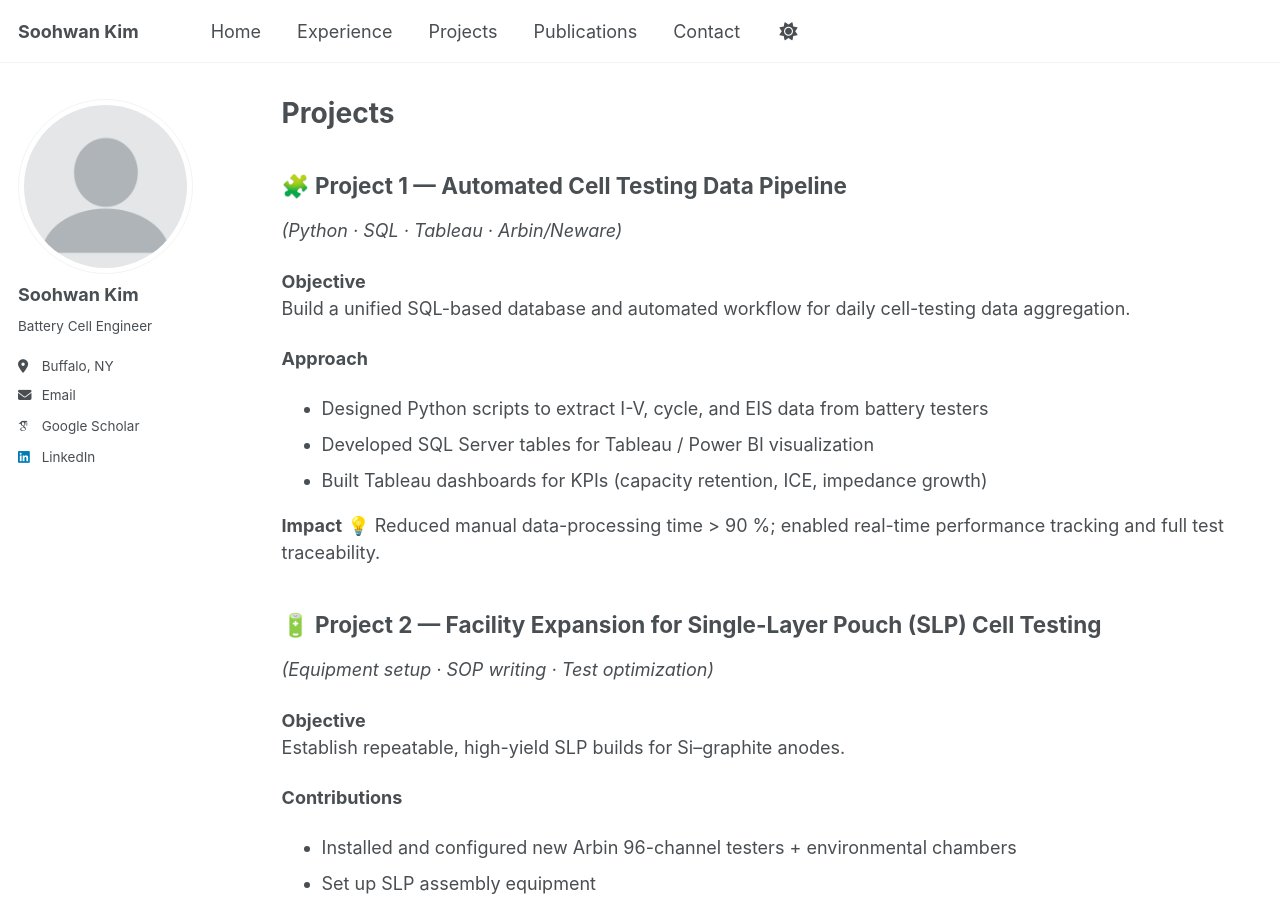
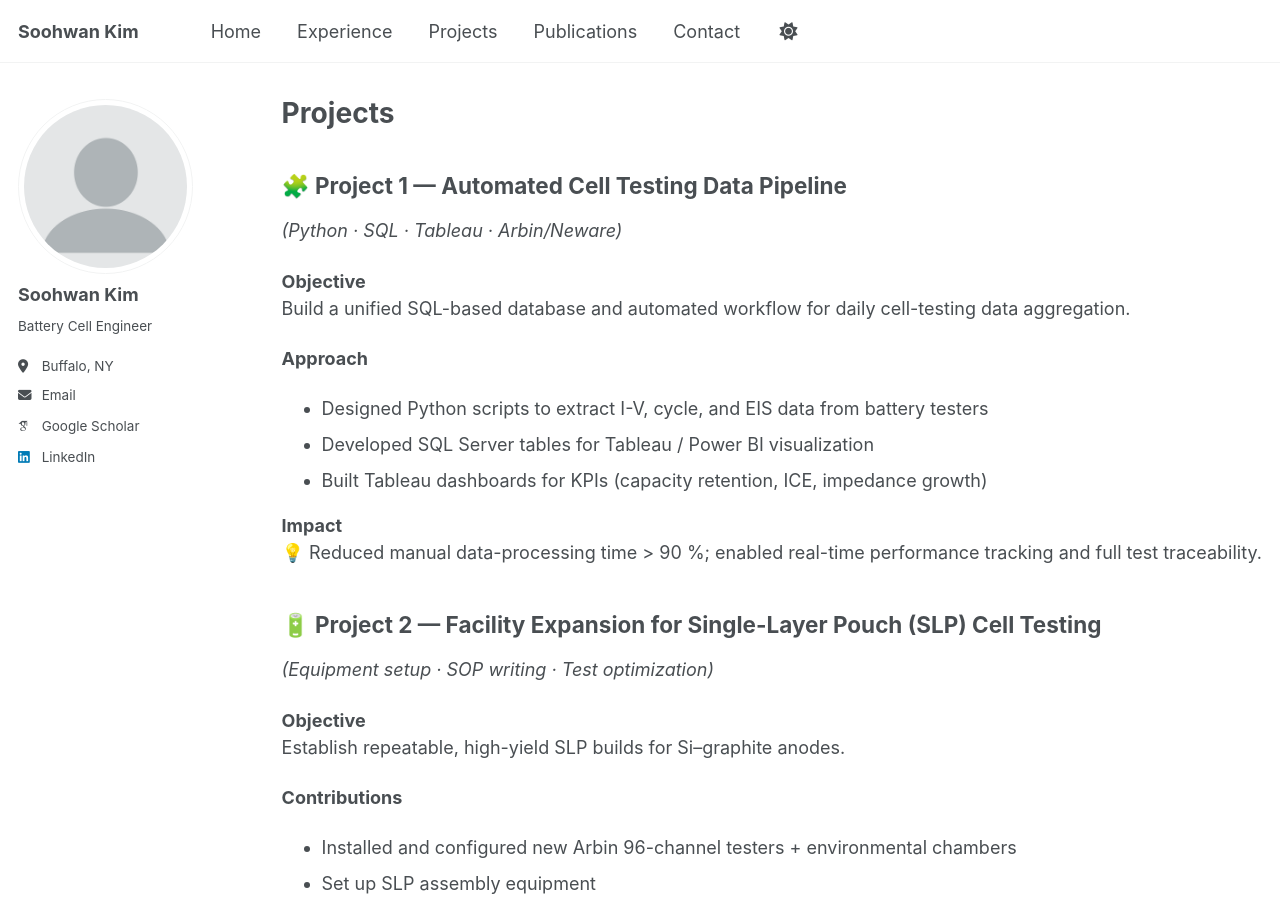
Before and after one commit to skim5674/skim5674.github.io, a Jekyll site: the page built from _pages/projects.md, in a window 1280 px wide and 900 px high. Built offline with Jekyll 4.4.1, drawn with Linux system fonts in a browser that asks for light colours; some web fonts are replaced; a script that is not in the unit is left out.

```diff
--- a/_pages/projects.md
+++ b/_pages/projects.md
@@ -13,12 +13,12 @@ redirect_from:
 **Objective**<br>
 Build a unified SQL-based database and automated workflow for daily cell-testing data aggregation.<br>
 
-**Approach**
+**Approach**<br>
 - Designed Python scripts to extract I-V, cycle, and EIS data from battery testers
 - Developed SQL Server tables for Tableau / Power BI visualization
 - Built Tableau dashboards for KPIs (capacity retention, ICE, impedance growth)
 
-**Impact**
+**Impact**<br>
 💡 Reduced manual data-processing time > 90 %; enabled real-time performance tracking and full test traceability.
 
 
@@ -29,13 +29,13 @@ Build a unified SQL-based database and automated workflow for daily cell-testing
 **Objective**<br>
 Establish repeatable, high-yield SLP builds for Si–graphite anodes.<br>
 
-**Contributions**
+**Contributions**<br>
 - Installed and configured new Arbin 96-channel testers + environmental chambers
 - Set up SLP assembly equipment
 - Authored and standardized SLP assembly SOPs
 - Designed formation & cycling protocols reducing variability
 
-**Result**
+**Result**<br>
 ✅ Successfully introduced new equipment and SLP workflow to the team.
 
 
@@ -46,13 +46,13 @@ Establish repeatable, high-yield SLP builds for Si–graphite anodes.<br>
 **Objective**<br>
 Characterize high-frequency current ripple impact on battery cells.<br>
 
-**Contributions**
+**Contributions**<br>
 - Set up hardware for current-ripple tests
 - Conducted 2170 cell teardowns and three-electrode tests for risk evaluation
 - Designed protocols usable for current/future EV cell programs
 - Supported new equipment acquisition to expand capability
 
-**Result**
+**Result**<br>
 ✅ Published operational limits based on data and secured approval for equipment upgrade.
 
 
```
